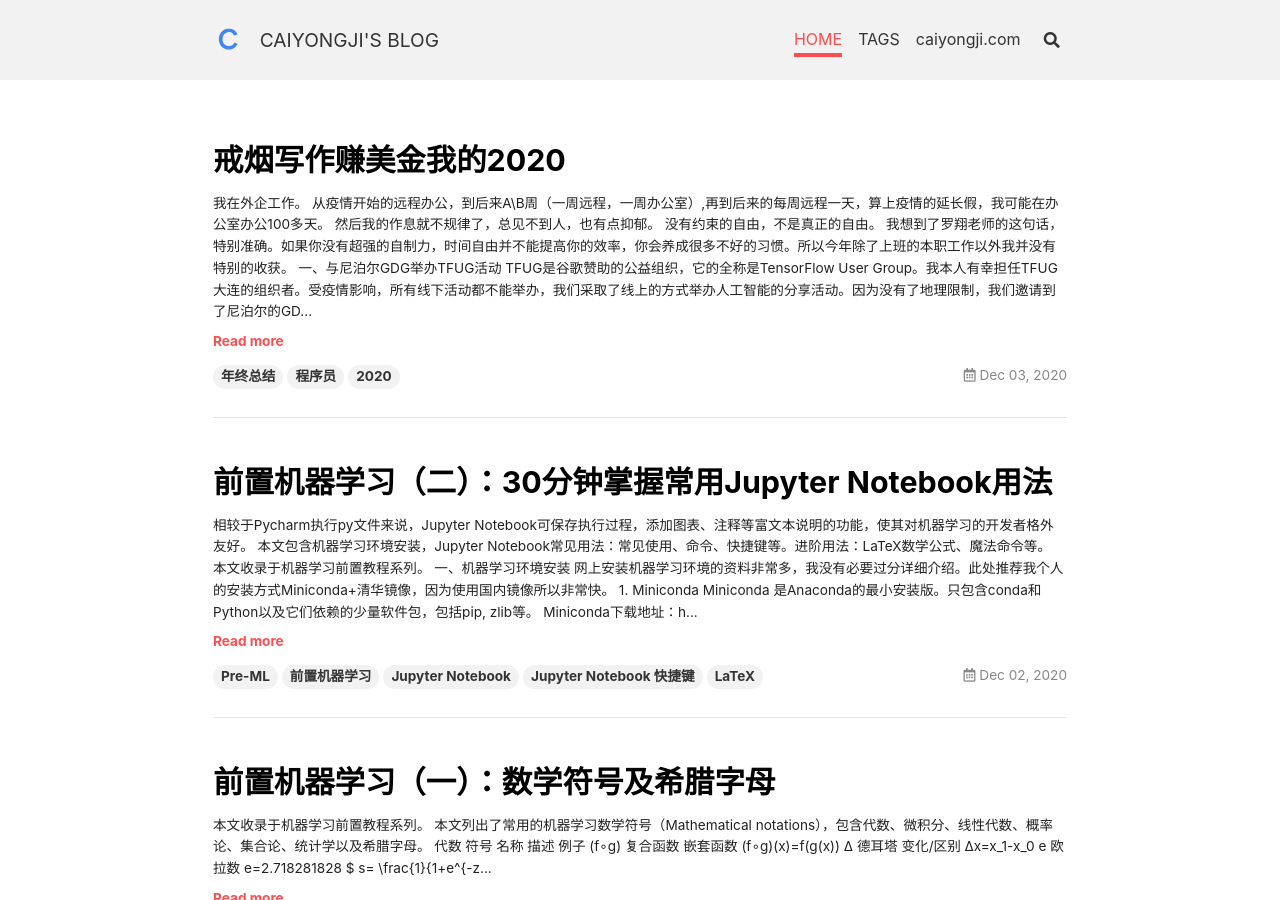
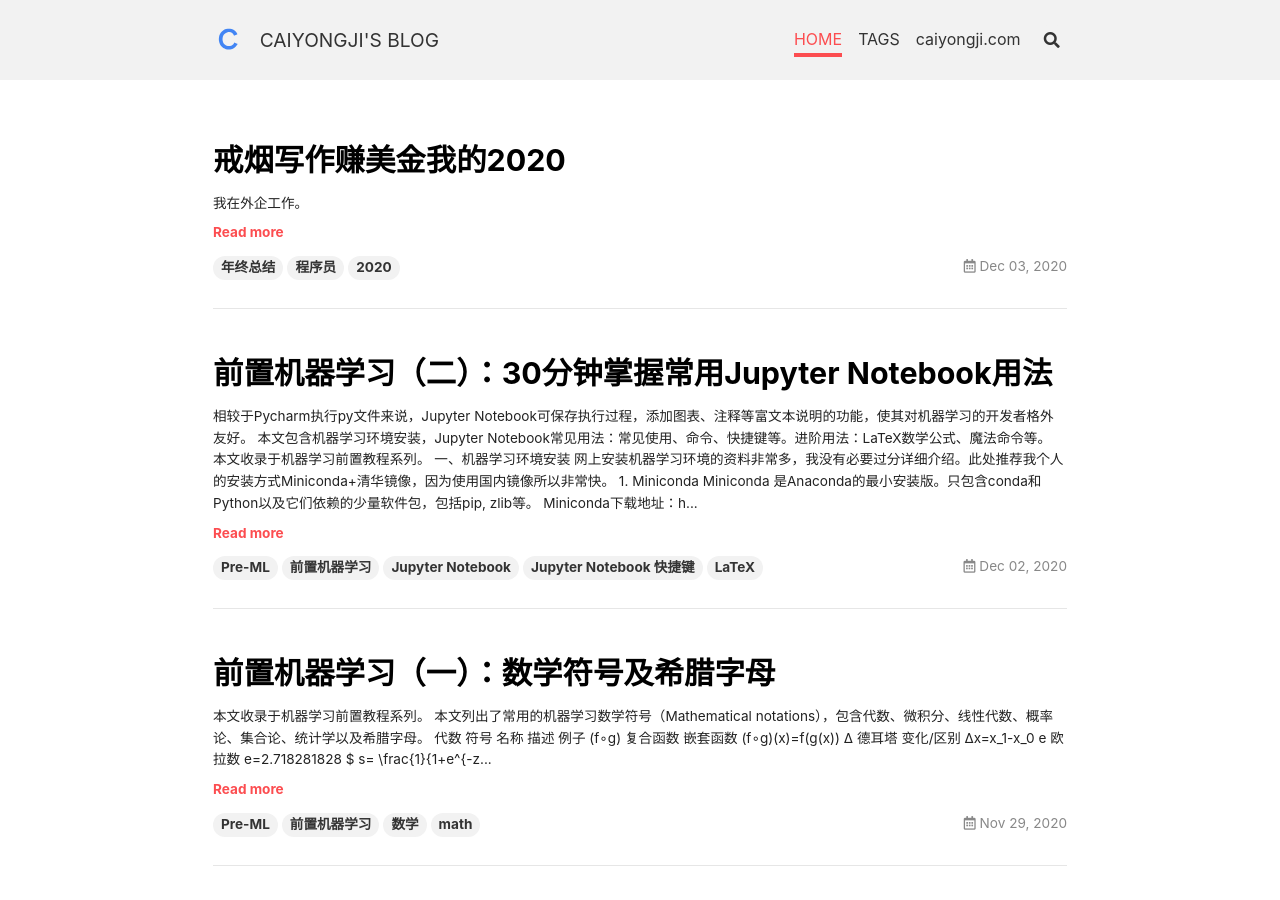
Before and after one commit to caiyongji/blog.caiyongji.com, a Jekyll site: the page built from index.html, in a window 1280 px wide and 900 px high. Built offline with Jekyll 4.4.1, drawn with Linux system fonts in a browser that asks for light colours; nearby versions of some CDN libraries; the list of posts is cut into pages by our own code.

Commit message:
Update 2020-12-03-twenty-twenty.md

```diff
--- a/_posts/2020-12-03-twenty-twenty.md
+++ b/_posts/2020-12-03-twenty-twenty.md
@@ -7,66 +7,3 @@
 ---
 
 我在外企工作。
-从疫情开始的远程办公，到后来A\B周（一周远程，一周办公室）,再到后来的每周远程一天，算上疫情的延长假，我可能在办公室办公100多天。  然后我的作息就不规律了，总见不到人，也有点抑郁。
-> 没有约束的自由，不是真正的自由。
-
-我想到了罗翔老师的这句话，特别准确。如果你没有超强的自制力，时间自由并不能提高你的效率，你会养成很多不好的习惯。所以今年除了上班的本职工作以外我并没有特别的收获。
-
-# 一、与尼泊尔GDG举办TFUG活动
-TFUG是谷歌赞助的公益组织，它的全称是TensorFlow User Group。我本人有幸担任TFUG大连的组织者。受疫情影响，所有线下活动都不能举办，我们采取了线上的方式举办人工智能的分享活动。因为没有了地理限制，我们邀请到了尼泊尔的GDG大佬进行TF Agent的技术分享。分享结束发放谷歌赞助的奖品，可惜参会人太少没发完，现在还有一些堆在家里。
-
-![image](/assets/images/20201203/gdg.jpg)
-
-![image](/assets/images/20201203/represantation.jpg)
-
-
-其实每次我都会自掏腰包宣传TFUG大连的活动，可惜好多人以为是培训公司的标题党营销。如果有热爱人工智能的小伙伴，欢迎搜索【TFUG大连】找到组织哦。
-
-# 二、 写了个戒烟APP赚美金
-4月10日凌晨1:30开始，我结束了11年的吸烟生涯，时至今日我都没有再抽烟。当时我觉得，我不想再受香烟的控制了，我希望拥有更健康的作息、牙齿、口腔，头脑等。
-所以我写了个APP提醒自己戒烟的好处，因为我深知想成功戒烟，要让自己时刻记得戒烟的好处。只有自己发自内心的认可自己的行为，才能成功。
-
-亚伦·卡尔说过：
-> 如果你发现自己开始羡慕哪个吸烟者，立即提醒自己，他其实更羡慕你。你并没有被剥夺任何东西，而吸烟者却被剥夺了许多。
-
-没错，戒烟并没有让你失去什么，而是每天都在收获。
-
-这是我认为对戒烟最有帮助的心得。如果你是一个吸烟的人，希望它能对你有所帮助。
-
-> 深呼吸是克服烟瘾的最好方法！
-
-我给APP起名叫Quit Smoking with Cai，支持中英文，放在了Google Play上。
-
-![image](/assets/images/20201203/app.jpg)
-
-做技术选型我选了Flutter + Google Firebase + Admob + intl 国际化。选择这些框架主要是为了开发快速，我开发这款APP前后用了大概15天，而以上所有技术我都是第一次接触，包括Dart语言。
-如果注册Apple开发者账户，也可以把APP放在APP Store上，我比较懒，当时又处在戒断反应期，就把这件事无限延期了。
-
-大家可以看看我后台，确实是赚了美金的。
-
-![image](/assets/images/20201203/money1.png)
-
-# 三、结识了一些AI界的大佬
-
-还是那句话，技术部分地域。无论是跨越城市，跨越国家，技术从业者都可以交流。一个人的力量永远不如众人的力量，别人思考问题的角度，也许会给你心的方向。技术朋友很重要。我本人也很喜欢交朋友，记住口令：takeurhand。
-
-# 四、谷歌培训
-
-我想额外说一句，互联网的一个特性就是，不发声的是大多数，声音大的人表达观点占据主导，即使他们是错的。有时候那些主流话题是会被带节奏的。比如热门公司、最佳雇主的排名。外企就像是一个平行世界一样，它就在那里，沉默着，不发声。
-
-这个活动是公开的，但只有3、4百人参加。谷歌出品的课程质量非常高，而且免费。有时候渠道就在那里等待你去发掘。
-
-![image](/assets/images/20201203/cert.jpg)
-
-大家不要过分依赖推送，要勇于**探索**。它们的区别是一个是被动的，一个是主动的。这个技巧会让你在互联网中摆脱成为大数据控制的一堆数据的命运。
-
-# 五、重拾公众号写作，并积累了300粉丝。
-
-我开始了《机器学习系列》的写作，目前写到[前置机器学习](https://mp.weixin.qq.com/mp/appmsgalbum?action=getalbum&__biz=MzUxMjU4NjI4MQ==&scene=1&album_id=1627166768236412929&count=3#wechat_redirect)。不出意外，这个系列我会持续连载下取。
-因为我从来不在朋友圈分享我的公众号内容，我不愿意轻易打扰我的朋友，所以所有粉丝都是自然流量，积累到300，我自己很满意，号的名字叫caiyongji。
-
-# 展望2021
-
-又买了些房的琐事就不提了（老凡尔赛了）。2021年我会持续在人工智能方向输出干货。无论是系列教程、AI科普、算法讲解还是心得感悟，我都会用心去做。有些事即使倒贴钱我也愿意去做，希望能多交些朋友。
-
-朋友怎么能叫流量。
```
